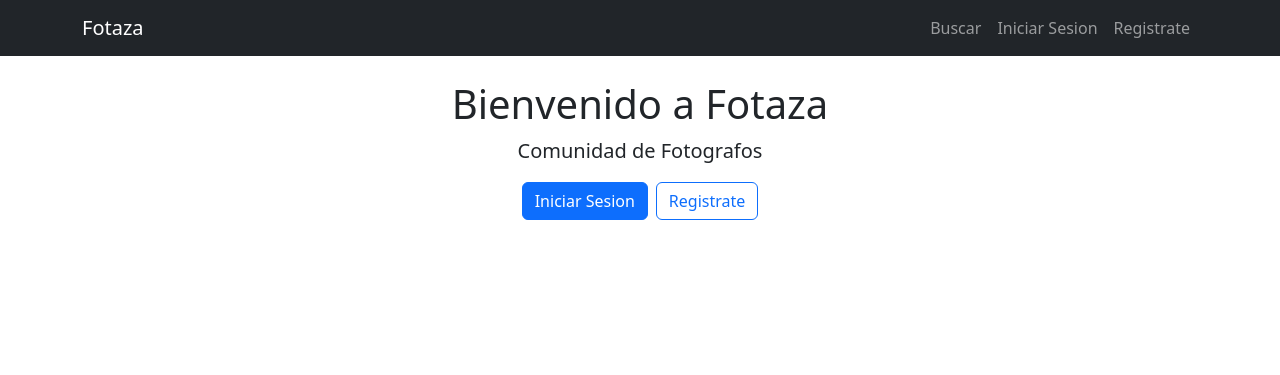
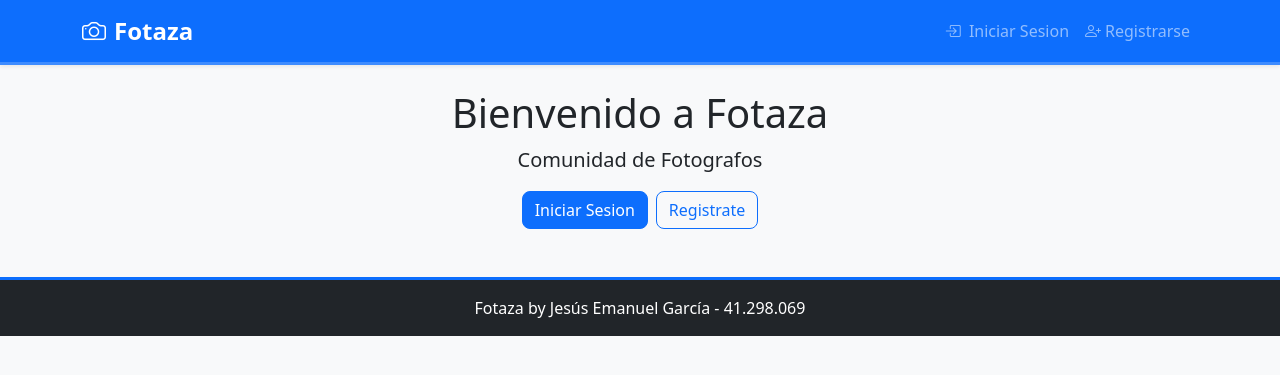
Before and after one commit to emadupre/fotaza, a Node server app: page / in a window 1280 px wide. Shown: the top 375 px of the page. Run offline with Node 20, Linux system fonts and the light colour scheme; some libraries are stand-ins or nearby versions.

Commit message:
Refactor: Se unifican las comillas en varios controladores y se mejora la lógica de redirección en el controlador de perfil. Se añaden estilos CSS para mejorar la presentación de las tarjetas y se ajusta la vista de inicio para incluir secciones con encabezados. Además, se corrigen errores menores en las vistas de mensajes y perfil.

```diff
--- /dev/null
+++ b/public/css/estilos.css
@@ -0,0 +1,69 @@
+.card {
+  border: none;
+  border-radius: 12px;
+  transition: transform 0.2s ease, box-shadow 0.2s ease;
+}
+
+.card:hover{
+  transform: translateY(-4px);
+  box-shadow: 0 8px 25px rgba(0, 0, 0, 0.1);
+}
+
+.card-img-top{
+  border-radius: 12px 12px 0 0;
+  object-fit: cover;
+}
+
+.badge{
+  font-weight: 500;
+}
+
+.btn{
+  border-radius: 8px;
+  font-weight: 500;
+}
+
+.btn-primary{
+  background-color: #0d6efd;
+  border-color: #0d6efd;
+}
+
+.btn-outline-primary:hover,
+.btn-outline-success:hover,
+.btn-outline-danger:hover,
+.btn-outline-warning:hover,
+.btn-outline-info:hover,
+.btn-outline-secondary:hover{
+  color: white;
+}
+
+/* alertas */
+.alert{
+  border-radius: 10px;
+}
+
+/* navbar*/
+.navbar{
+  border-bottom: 3px solid rgba(255, 255, 255, 0.2);
+}
+
+.navbar-brand{
+  font-size: 1.5rem;
+}
+
+/* seccion de home */
+.home-section {
+  margin-bottom: 2rem;
+}
+
+.home-section h3 {
+  border-bottom: 2px solid #0d6efd;
+  padding-bottom: 0.5rem;
+  margin-bottom: 1.5rem;
+  display: inline-block;
+}
+
+/* footer */
+footer{
+  border-top: 3px solid #0d6efd;
+}
--- a/views/layout.pug
+++ b/views/layout.pug
@@ -4,42 +4,78 @@ html(lang="en")
     meta(charset="UTF-8")
     meta(name="viewport" content="width=device-width, initial-scale=1.0")
     title Fotaza
-    link(href="https://cdn.jsdelivr.net/npm/bootstrap@5.3.0/dist/css/bootstrap.min.css" rel="stylesheet")
-  body
-    nav.navbar.navbar-expand-lg.navbar-dark.bg-dark.mb-4
+    link(rel="stylesheet" href="https://cdn.jsdelivr.net/npm/bootstrap@5.3.8/dist/css/bootstrap.min.css")
+    link(rel="stylesheet" href="https://cdn.jsdelivr.net/npm/bootstrap-icons@1.13.1/font/bootstrap-icons.min.css")
+    link(rel="stylesheet" href="/css/estilos.css")
+  body.bg-light
+    nav.navbar.navbar-expand-lg.navbar-dark.bg-primary.shadow-sm.mb-4
       .container
-        a.navbar-brand(href="/") Fotaza
-        button.navbar-toggler(type="button" data-bootstrap-toggle="collapse" data-bs-target="#navbarNav")
+        a.navbar-brand.fw-bold(href="/")
+          i.bi.bi-camera.me-2
+          | Fotaza
+        button.navbar-toggler(type="button" data-bs-toggle="collapse" data-bs-target="#navbarNav")
           span.navbar-toggler-icon
         #navbarNav.collapse.navbar-collapse
           ul.navbar-nav.ms-auto
             if usuario
               li.nav-item
-                a.nav-link(href="/buscar") Buscar
+                a.nav-link(href="/")
+                  i.bi.bi-house-door.me-1
+                  | Inicio
               li.nav-item
-                a.nav-link(href="/publicar") Publicar
+                a.nav-link(href="/buscar")
+                  i.bi.bi-search.me-1
+                  | Buscar
               li.nav-item
-                a.nav-link(href="/colecciones") Colecciones
+                a.nav-link(href="/publicar")
+                  i.bi.bi-plus-circle.me-1
+                  | Publicar
               li.nav-item
-                a.nav-link(href="/perfil") Mi Perfil
+                a.nav-link(href="/notificaciones")
+                  i.bi.bi-bell.me-1
+                  | Notificaciones
               li.nav-item
-                a.nav-link(href="/mensajes") Mensajes
+                a.nav-link(href="/mensajes")
+                  i.bi.bi-chat-dots.me-1
+                  | Mensajes
               li.nav-item
-                a.nav-link(href="/notificaciones") Notificaciones
-              li.nav-item
-                a.nav-link(href="/logout") Cerrar Sesion
+                a.nav-link(href="/colecciones")
+                  i.bi.bi-collection.me-1
+                  | Colecciones
               if usuario.rol === 'validador'
                 li.nav-item
-                  a.nav-link(href="/validador") Panel
+                  a.nav-link(href="/validador")
+                    i.bi.bi-shield-check.me-1
+                    | Panel Validador
+              li.nav-item.dropdown
+                a.nav-link.dropdown-toggle(href="#" role="button" data-bs-toggle="dropdown")
+                  i.bi.bi-person-circle.me-1
+                  = usuario.nombre
+                ul.dropdown-menu.dropdown-menu-end
+                  li
+                    a.dropdown-item(href="/perfil")
+                      i.bi.bi-person.me-2
+                      | Mi Perfil
+                  li
+                    hr.dropdown-divider
+                  li
+                    a.dropdown-item(href="/logout")
+                      i.bi.bi-box-arrow-right.me-2
+                      | Cerrar Sesión
             else
               li.nav-item
-                a.nav-link(href="/buscar") Buscar
+                a.nav-link(href="/login")
+                  i.bi.bi-box-arrow-in-right.me-1
+                  | Iniciar Sesion
               li.nav-item
-                a.nav-link(href="/login") Iniciar Sesion
-              li.nav-item
-                a.nav-link(href="/registro") Registrate
-
+                a.nav-link(href="/registro")
+                  i.bi.bi-person-plus.me-1
+                  | Registrarse
     .container
       block content
 
+    footer.bg-dark.text-white.text-center.py-3.mt-5
+      .container
+        p.mb-0 Fotaza by Jesús Emanuel García - 41.298.069
+
     script(src="https://cdn.jsdelivr.net/npm/bootstrap@5.3.0/dist/js/bootstrap.bundle.min.js")
--- a/views/mensajes.pug
+++ b/views/mensajes.pug
@@ -7,14 +7,14 @@ block content
     each conv in conversaciones
       .card.mb-2
         .card-body
-          .d-flex.justifiy-content-between
+          .d-flex.justify-content-between.align-items-center
             div
               h5= conv.usuario.nombre
-              p.mb-1= conv.ultimoMensaje.contenido.substring(0, 100) + '...'
+              p.mb-1= conv.ultimoMensaje.contenido ? conv.ultimoMensaje.contenido.substring(0,100) + '...' : ''
               small.text-muted= conv.ultimoMensaje.fecha.toLocaleString()
             .text-end
               if conv.noLeidos > 0
-                span.badge.bg-danger= conv.noLeidos
+                span.badge.bg-danger.me-2= conv.noLeidos
               a.btn.btn-sm.btn-primary(href=`/mensajes/conversacion/${conv.usuario.id}`) Ver chat
   else
     .alert.alert-info No tienes mensajes.
```
Also changed, not shown: controllers/busquedaController.js (+6 -3 lines), controllers/notificacionesController.js (+3 -5 lines), controllers/perfilController.js (+11 -8 lines), controllers/validadorController.js (+7 -11 lines), views/home.pug (+44 -41 lines), views/perfil.pug (+4 -5 lines), views/publicar.pug (+22 -22 lines).
